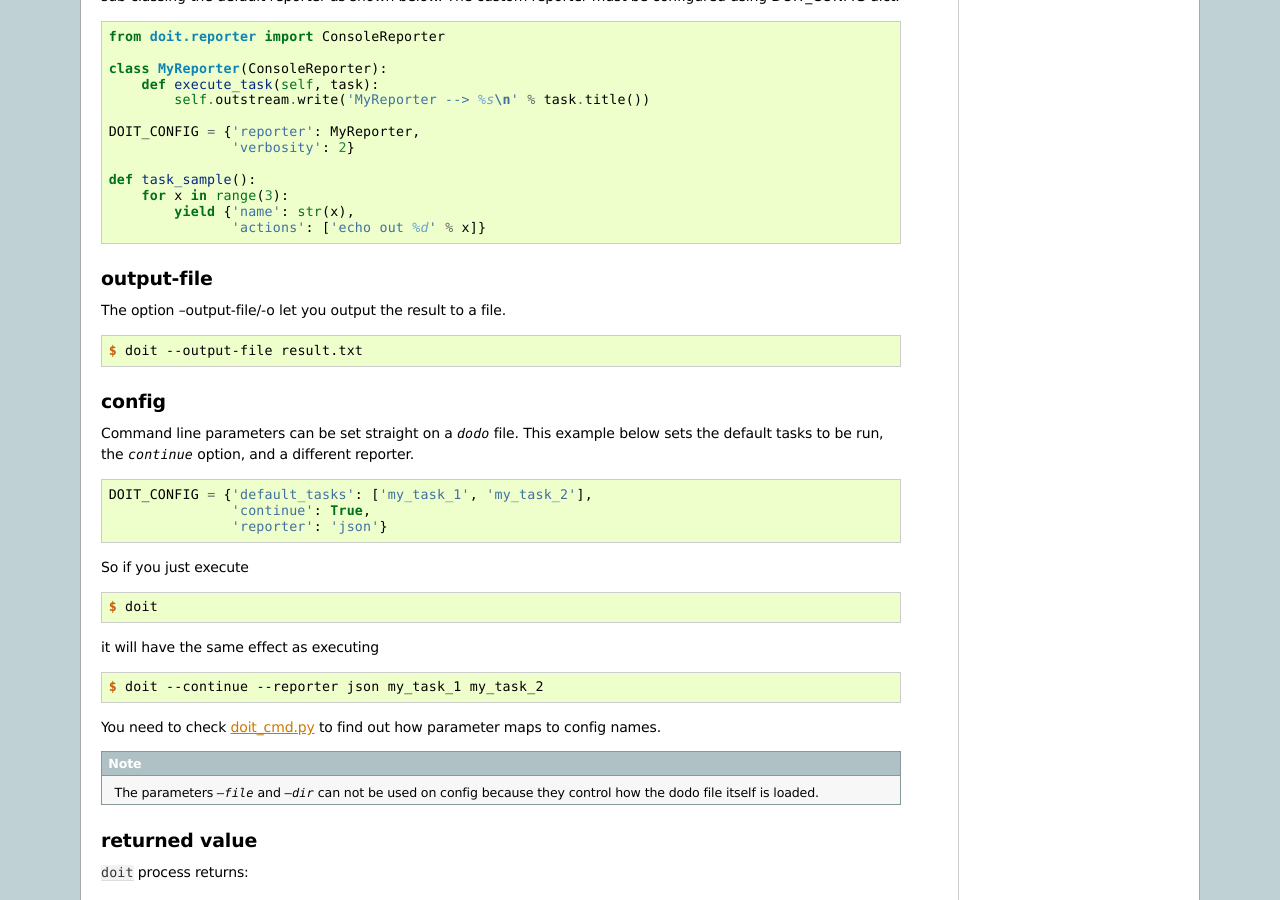
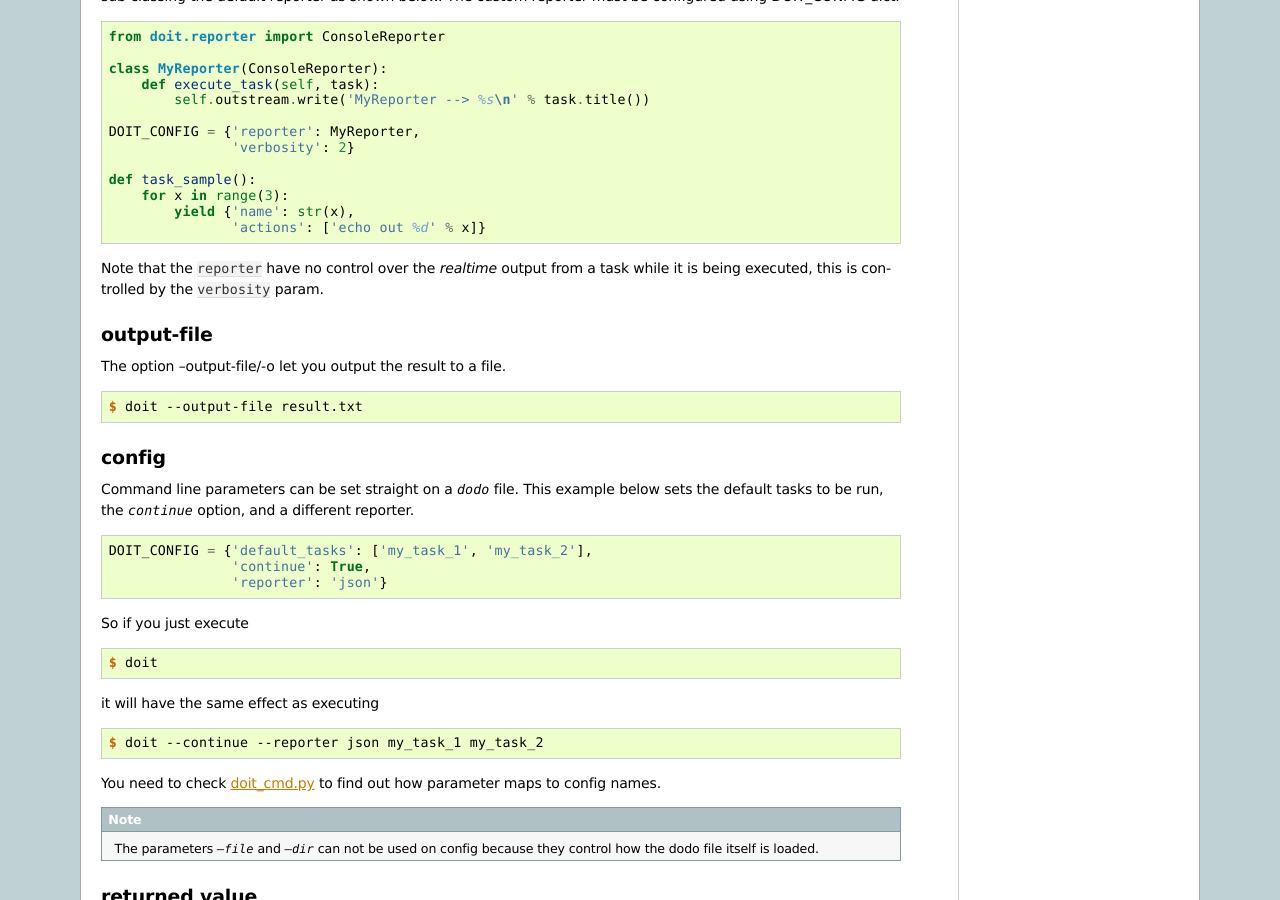
Before and after one commit to pydoit/doit, a Sphinx documentation site: the page built from doc/cmd_run.rst, in a window 1280 px wide and 900 px high, scrolled down 2992 px. Built offline with Sphinx 7.4.7, drawn with Linux system fonts in a browser that asks for light colours; comment, search, counter and statistics services are not loaded.

Commit message:
docs. note about reporter not controlling the realtime output

```diff
--- a/doc/cmd_run.rst
+++ b/doc/cmd_run.rst
@@ -155,6 +155,11 @@ It is possible to define your own custom reporter. Check the code on doit/reorte
 .. literalinclude:: tutorial/custom_reporter.py
 
 
+Note that the ``reporter`` have no control over the *realtime* output
+from a task while it is being executed,
+this is controlled by the ``verbosity`` param.
+
+
 
 output-file
 ------------
```
